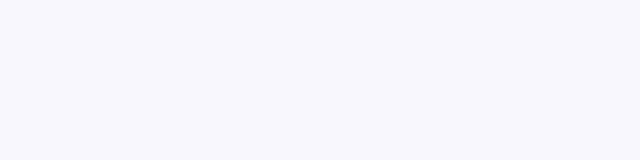
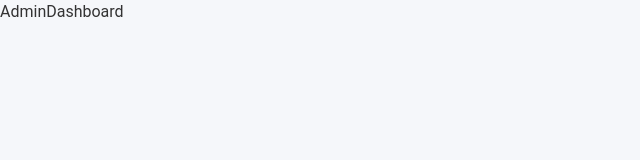
Before and after one commit to kavishka-wilagedara/healthcare-system, a React (Create React App) app in the folder frontend/: page /admin/dashboard in a window 1280 px wide. Before the commit this address had no page. Shown: the top 160 px of the page, without its empty margins (0-640 px from the left). Built offline with nearby package versions, Linux system fonts and the light colour scheme.

Commit message:
setup admin role frontend

```diff
--- a/frontend/src/App.js
+++ b/frontend/src/App.js
@@ -31,6 +31,7 @@ import { NotificationProvider } from "./patient/context/NotificationContext";
 import Doctors from "./patient/Doctors";
 import { UserProvider } from "./common/UserContext";
 import DoctorProfile from "./doctor/pages/DoctorProfile";
+import AdminDashboard from "./admin/AdminDashboard";
 
 const Layout = ({ children }) => {
   const location = useLocation();
@@ -93,6 +94,9 @@ function App() {
               <Route path="profile" element={<Profile />} />
               <Route path="view-all-doctors" element={<Doctors />} />
             </Route>
+
+            {/* Admin Routes */}
+            <Route path="/admin/dashboard" element={<AdminDashboard />}></Route>
           </Routes>
         </Layout>
       </Router>
--- /dev/null
+++ b/frontend/src/admin/AdminDashboard.jsx
@@ -0,0 +1,7 @@
+import React from "react";
+
+const AdminDashboard = () => {
+  return <div>AdminDashboard</div>;
+};
+
+export default AdminDashboard;
```
Also changed, not shown: frontend/src/admin/AdminSideBar.jsx (added, +7 -0 lines). Lines whose indentation alone changed are shown as unchanged.
